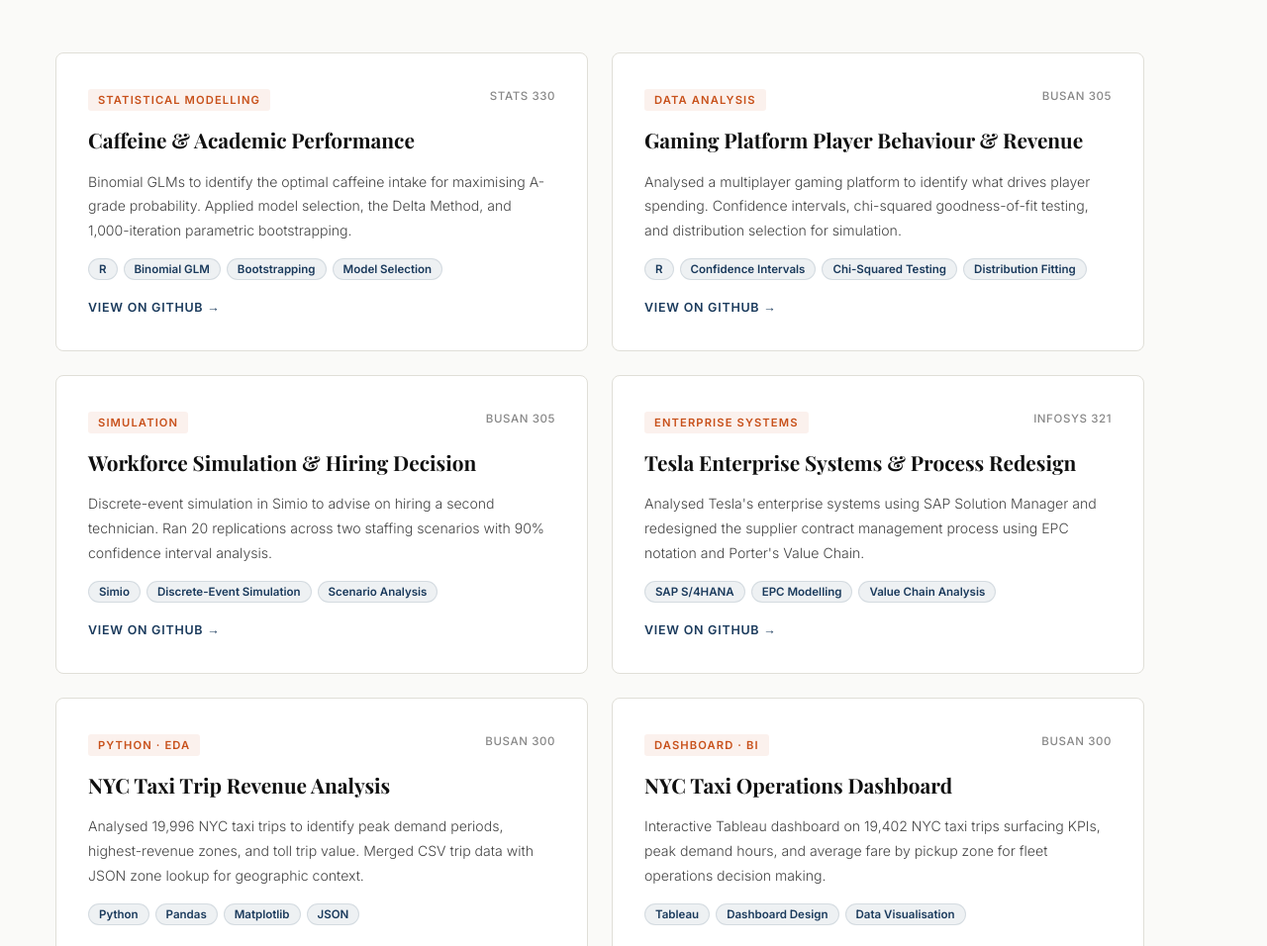
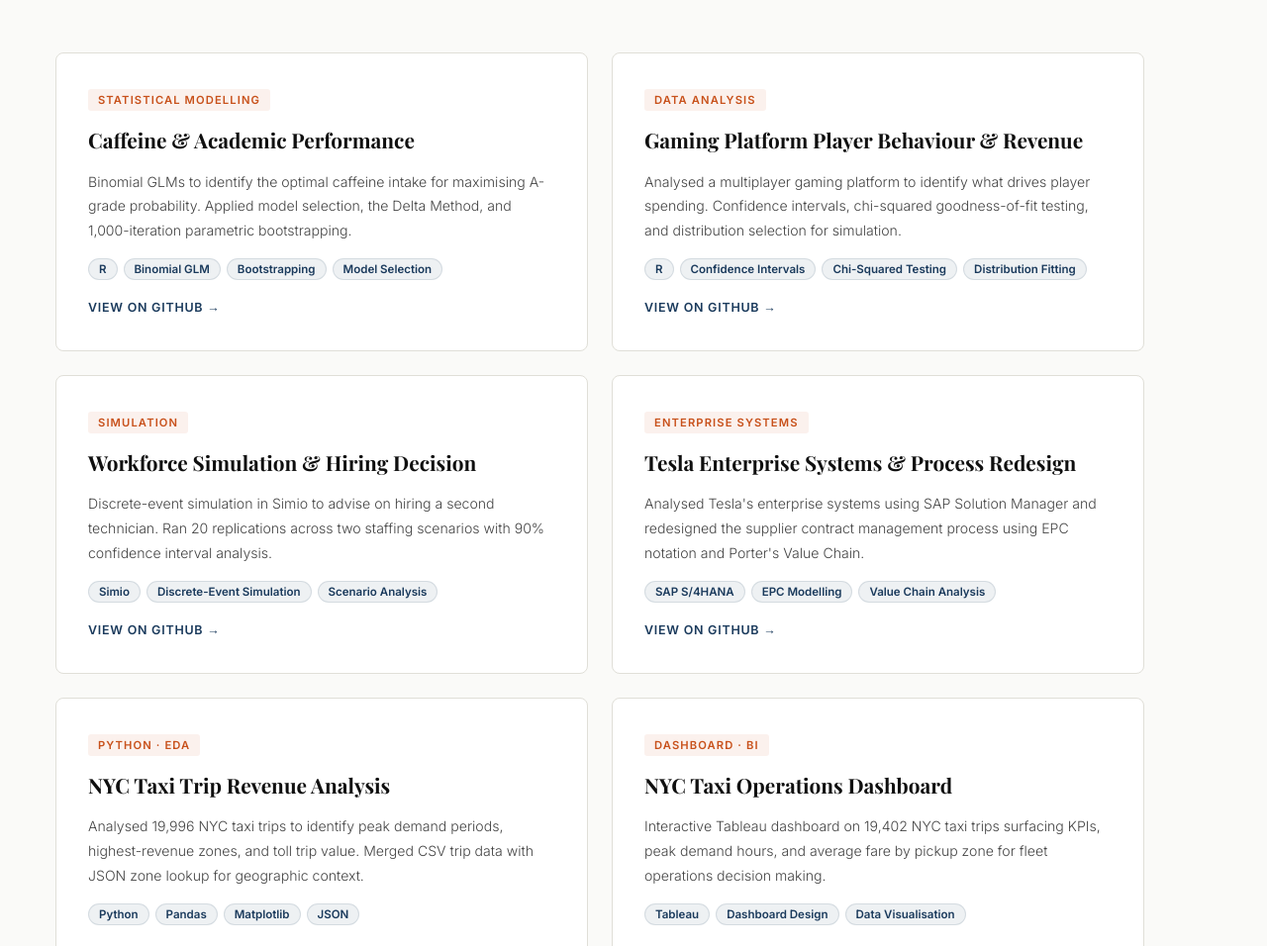
Before and after one commit to kabirpatel1/kabirpatel1.github.io, a plain HTML site: page index.html in a window 1280 px wide. Shown: the part 1740-2696 px from the top of the page at 99% size. Drawn offline with nearby package versions, Linux system fonts and the light colour scheme; a web font is replaced by a local one.

Commit message:
Update index.html

```diff
--- a/index.html
+++ b/index.html
@@ -684,7 +684,6 @@
       <div class="project-card reveal">
         <div class="project-card-top">
           <span class="project-tag">Statistical Modelling</span>
-          <span class="project-course">STATS 330</span>
         </div>
         <h3 class="project-title">Caffeine & Academic Performance</h3>
         <p class="project-desc">Binomial GLMs to identify the optimal caffeine intake for maximising A-grade probability. Applied model selection, the Delta Method, and 1,000-iteration parametric bootstrapping.</p>
@@ -700,7 +699,6 @@
       <div class="project-card reveal">
         <div class="project-card-top">
           <span class="project-tag">Data Analysis</span>
-          <span class="project-course">BUSAN 305</span>
         </div>
         <h3 class="project-title">Gaming Platform Player Behaviour & Revenue</h3>
         <p class="project-desc">Analysed a multiplayer gaming platform to identify what drives player spending. Confidence intervals, chi-squared goodness-of-fit testing, and distribution selection for simulation.</p>
@@ -716,7 +714,6 @@
       <div class="project-card reveal">
         <div class="project-card-top">
           <span class="project-tag">Simulation</span>
-          <span class="project-course">BUSAN 305</span>
         </div>
         <h3 class="project-title">Workforce Simulation & Hiring Decision</h3>
         <p class="project-desc">Discrete-event simulation in Simio to advise on hiring a second technician. Ran 20 replications across two staffing scenarios with 90% confidence interval analysis.</p>
@@ -731,7 +728,6 @@
       <div class="project-card reveal">
         <div class="project-card-top">
           <span class="project-tag">Enterprise Systems</span>
-          <span class="project-course">INFOSYS 321</span>
         </div>
         <h3 class="project-title">Tesla Enterprise Systems & Process Redesign</h3>
         <p class="project-desc">Analysed Tesla's enterprise systems using SAP Solution Manager and redesigned the supplier contract management process using EPC notation and Porter's Value Chain.</p>
@@ -746,7 +742,6 @@
       <div class="project-card reveal">
         <div class="project-card-top">
           <span class="project-tag">Python · EDA</span>
-          <span class="project-course">BUSAN 300</span>
         </div>
         <h3 class="project-title">NYC Taxi Trip Revenue Analysis</h3>
         <p class="project-desc">Analysed 19,996 NYC taxi trips to identify peak demand periods, highest-revenue zones, and toll trip value. Merged CSV trip data with JSON zone lookup for geographic context.</p>
@@ -762,7 +757,6 @@
       <div class="project-card reveal">
         <div class="project-card-top">
           <span class="project-tag">Dashboard · BI</span>
-          <span class="project-course">BUSAN 300</span>
         </div>
         <h3 class="project-title">NYC Taxi Operations Dashboard</h3>
         <p class="project-desc">Interactive Tableau dashboard on 19,402 NYC taxi trips surfacing KPIs, peak demand hours, and average fare by pickup zone for fleet operations decision making.</p>
```
